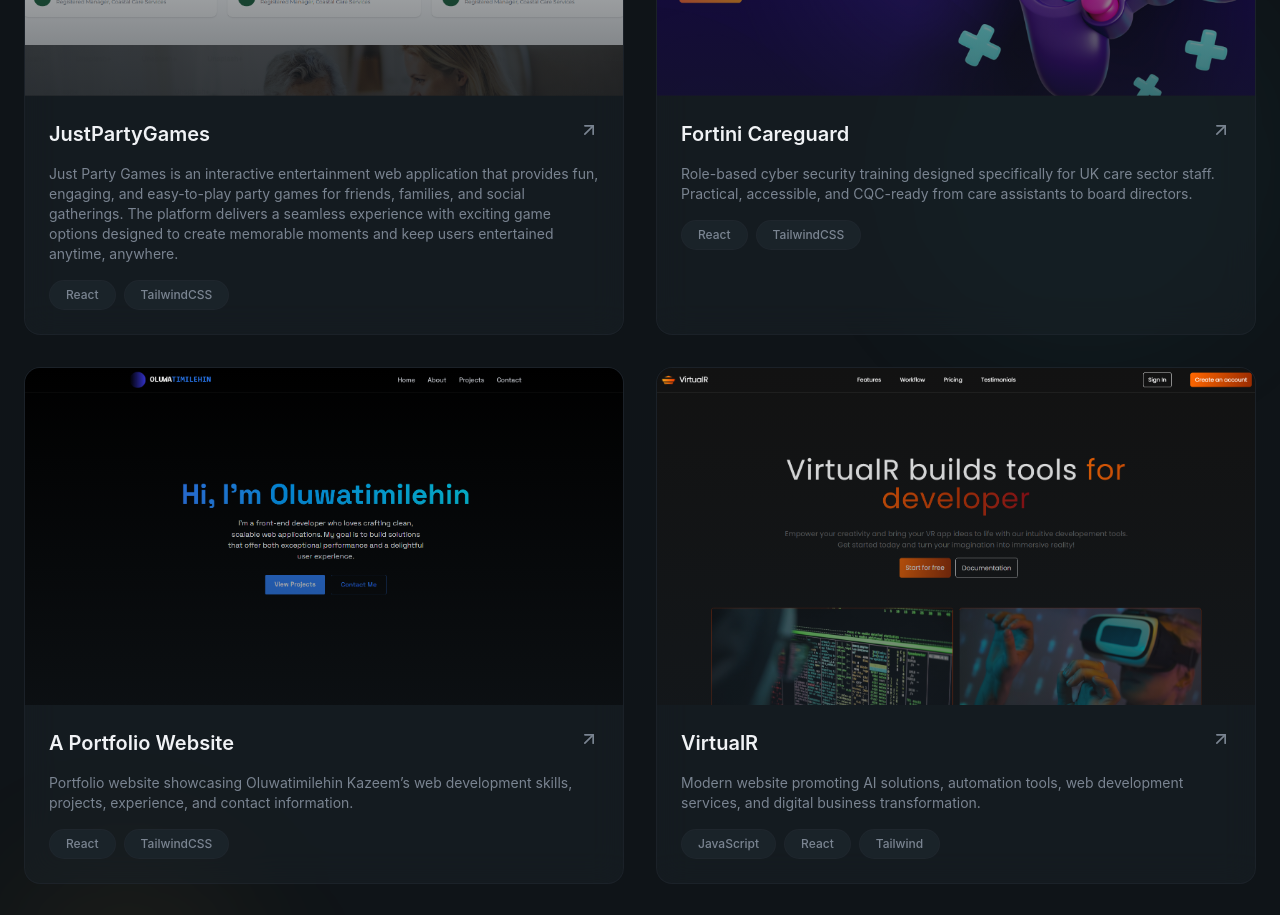
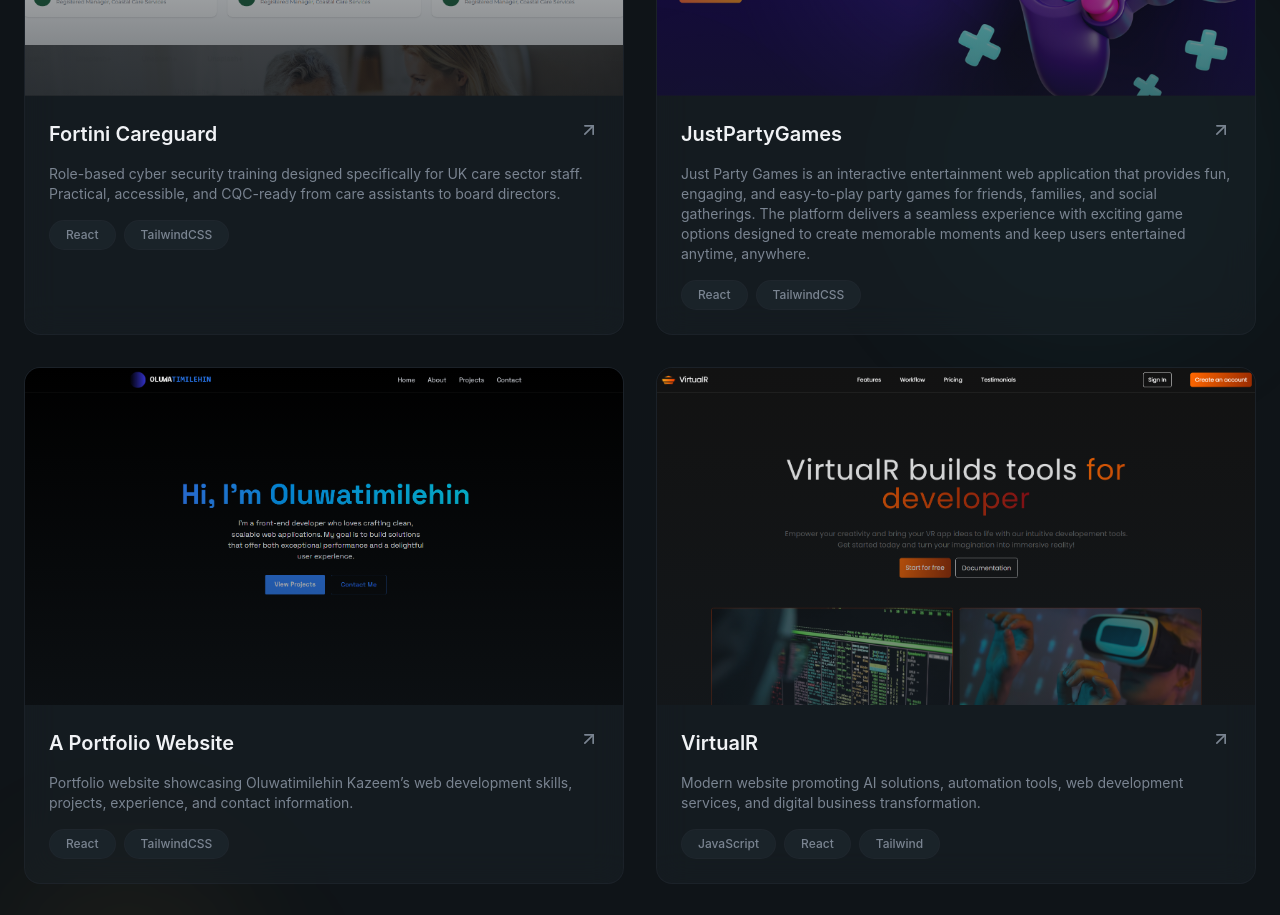
Before and after one commit to OluwatimilehinK/Oluwatimiilehin, a React (Vite) app: page / in a window 1280 px wide. Shown: the part 2700-3615 px from the top of the page. Built offline with nearby package versions, Linux system fonts and the light colour scheme; grey boxes are pictures that could not be loaded.

Commit message:
fixed an issue

```diff
--- a/src/sections/Project.jsx
+++ b/src/sections/Project.jsx
@@ -2,18 +2,18 @@
 import { AnimatedBorderButton } from "@/components/AnimatedBorderButton";
 const projects = [
   {
-    title: "JustPartyGames",
+    title: "Fortini Careguard",
     description:
-      "Just Party Games is an interactive entertainment web application that provides fun, engaging, and easy-to-play party games for friends, families, and social gatherings. The platform delivers a seamless experience with exciting game options designed to create memorable moments and keep users entertained anytime, anywhere.",
+      "Role-based cyber security training designed specifically for UK care sector staff. Practical, accessible, and CQC-ready from care assistants to board directors.",
     image: "/projects/fortini.png",
     tags: ["React", "TailwindCSS"],
     link: "https://https://fortinicareguard.buildupng.com/",
     github: "https://github.com/BuildUpInstitute/fortini-care-guard-user-frontend",
   },
     {
-    title: "Fortini Careguard",
+    title: "JustPartyGames",
     description:
-      "Role-based cyber security training designed specifically for UK care sector staff. Practical, accessible, and CQC-ready from care assistants to board directors.",
+      "Just Party Games is an interactive entertainment web application that provides fun, engaging, and easy-to-play party games for friends, families, and social gatherings. The platform delivers a seamless experience with exciting game options designed to create memorable moments and keep users entertained anytime, anywhere.",
     image: "/projects/justParty.png",
     tags: ["React", "TailwindCSS"],
     link: "https://justpartygames.buildupng.com/",
```
